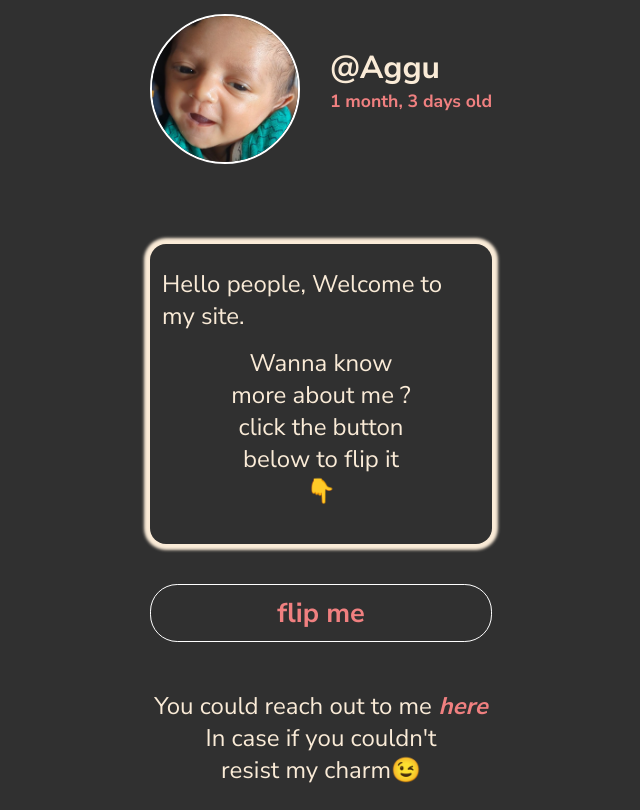
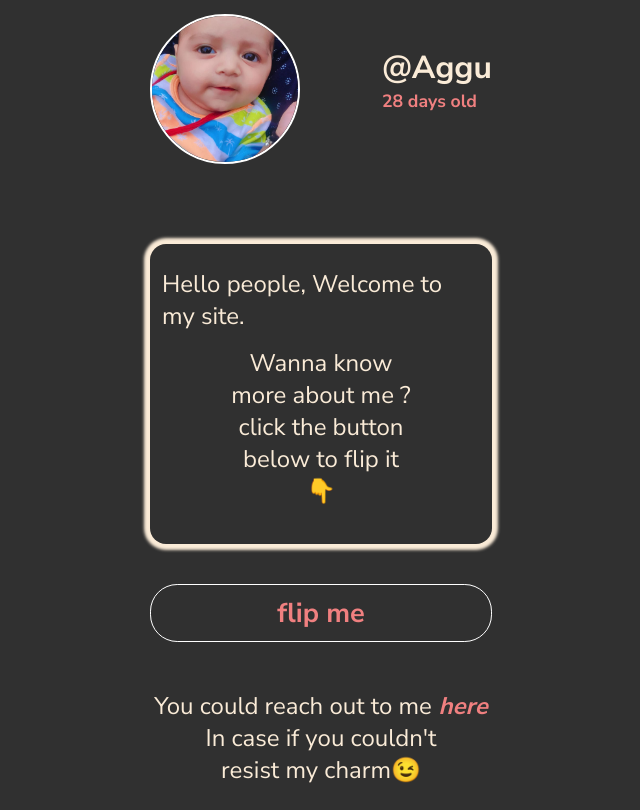
Before and after one commit to utpal74/aggu-site, a React (Create React App) app: page / in a window 1280 px wide. Shown: the whole page, without its empty margins (319-959 px from the left). Built offline with nearby package versions, Linux system fonts and the light colour scheme.

Commit message:
Age message fix
Added new function to handle age difference

```diff
--- a/src/components/TopSection.js
+++ b/src/components/TopSection.js
@@ -1,23 +1,13 @@
 
 import React from "react";
+import { isYearDiffZero, getMessageForSameYear, isMonthDiffZero, getYearlyData, getMonthlyData } from "../utils/Age";
 
-const agguSmile = require('../imgs/aggu-smiles.jpg')
+const agguSmile = require('../imgs/aggu-cute.jpeg')
 
 function getAgeInformation() {
-    const BIRTH_DATE = new Date(2022, 6, 16);
-    const TODAY = new Date()
-
-    const yearDiff = Math.abs(TODAY.getFullYear() - BIRTH_DATE.getFullYear())
-    const monthDiff = Math.abs(TODAY.getMonth() - BIRTH_DATE.getMonth())
-    const dayDiff = Math.abs(TODAY.getDate() - BIRTH_DATE.getDate())
-
-    if (yearDiff === 0) {
-        return `${monthDiff} month, ${dayDiff} days old`
-    } else if (monthDiff === 0) {
-        return `${dayDiff} days old`
-    } else {
-        return `${yearDiff} years, ${monthDiff} month old`
-    }
+    return isYearDiffZero() ?
+            getMessageForSameYear() :
+                    isMonthDiffZero() ? getYearlyData() : getMonthlyData();
 }
 
 export default function TopSection() {
--- /dev/null
+++ b/src/utils/Age.js
@@ -0,0 +1,57 @@
+
+const BIRTH_DATE = new Date(2022, 6, 16);
+const TODAY = new Date();
+
+const yearDiff = TODAY.getFullYear() - BIRTH_DATE.getFullYear()
+const monthDiff = TODAY.getMonth() - BIRTH_DATE.getMonth()
+const dayDiff = TODAY.getDate() - BIRTH_DATE.getDate()
+
+
+function getMonthlyData() {
+    let ageStr = ""
+    if (monthDiff < 0) {
+        if (yearDiff == 1)
+            ageStr = `${12 + monthDiff} months old`
+        else
+            ageStr = `${yearDiff - 1}.${12 + monthDiff} years old`
+    } else {
+        ageStr = `${yearDiff}.${Math.abs(monthDiff)} years old`
+    }
+    return ageStr;
+}
+
+const getTotalDaysInMonth = (year, month) => {
+    return new Date(year, month, 0).getDate();
+}
+
+function getMessageForSameYear() {
+    let ageStr = ""
+    if (monthDiff == 0) {
+        ageStr = `${dayDiff} ${dayDiff === 1 ? 'day' : 'days'} old`
+    } else {
+        if (dayDiff < 0) {
+            if (monthDiff - 1 == 0) {
+                ageStr = `${getTotalDaysInMonth(TODAY.getFullYear(), TODAY.getMonth()) - Math.abs(dayDiff)} days old`
+            } else
+                ageStr = `${monthDiff - 1} month, ${getTotalDaysInMonth(TODAY.getFullYear(), TODAY.getMonth()) - Math.abs(dayDiff)} days old`
+        } else if (dayDiff == 0) {
+            ageStr = `${monthDiff} ${monthDiff === 1 ? 'month' : 'months'} old`
+        } else
+            ageStr = `${monthDiff} month, ${dayDiff} days old`
+    }
+    return ageStr;
+}
+
+function isYearDiffZero() {
+    return yearDiff == 0
+}
+
+function isMonthDiffZero() {
+    return monthDiff == 0
+}
+
+function getYearlyData() {
+    return `${yearDiff} years old`
+}
+
+export { getMonthlyData, getMessageForSameYear, isYearDiffZero, isMonthDiffZero, getYearlyData }
```
Also changed, not shown: src/imgs/aggu-cute.jpeg (added).
